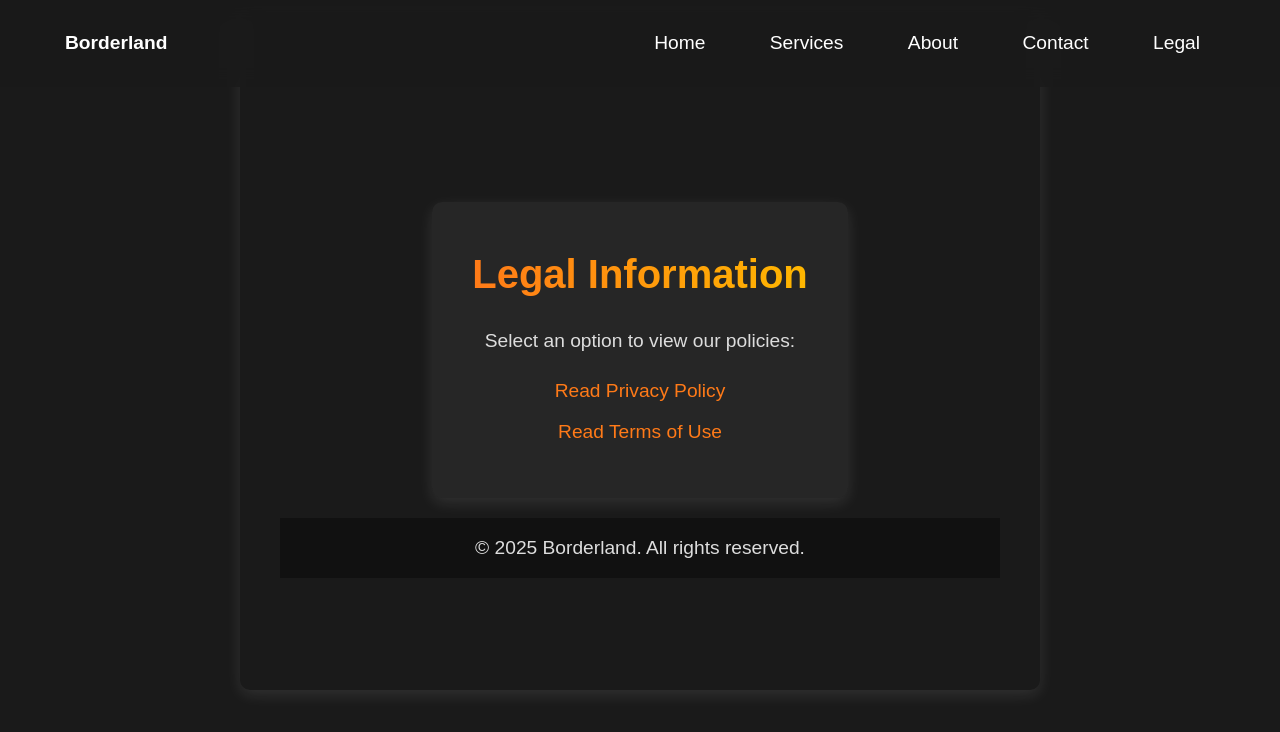
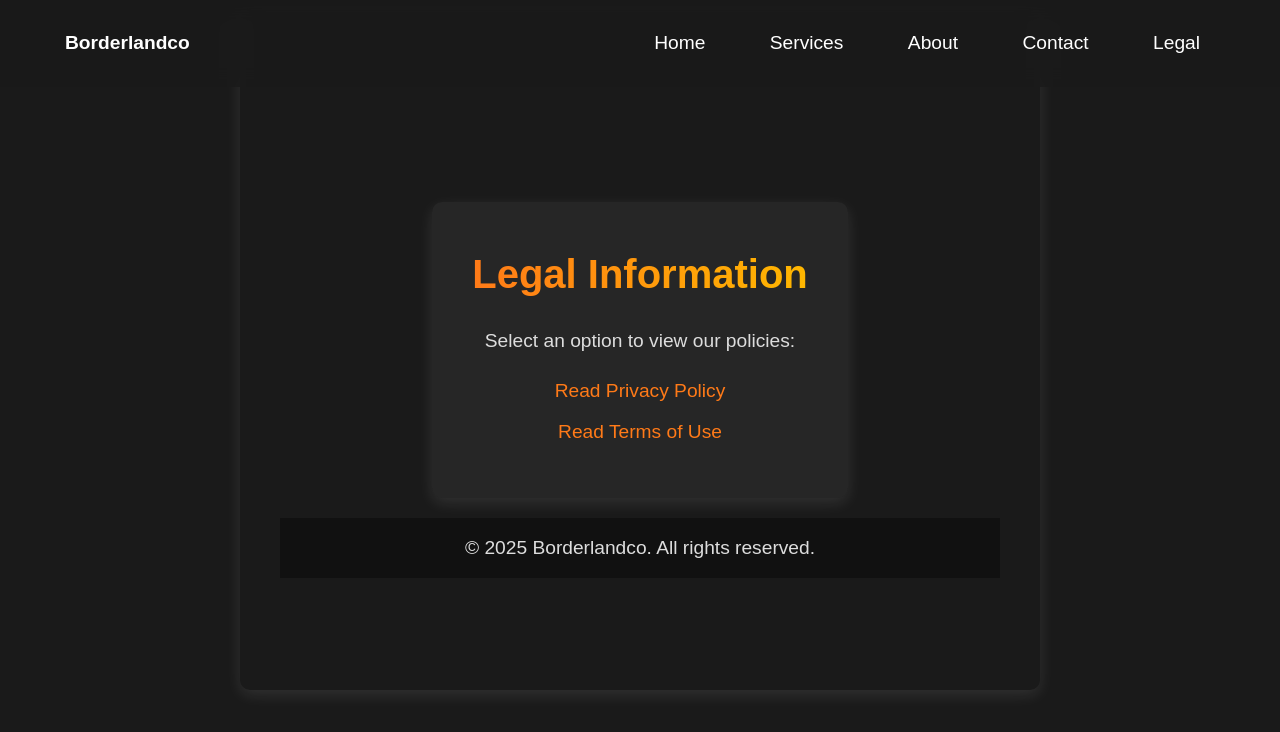
Before and after one commit to BorderlandCo/borderland-website, a website built with Vite: page legal.html in a window 1280 px wide. Built offline with nearby package versions, Linux system fonts and the light colour scheme.

Commit message:
Update legal.html
borderlandco

```diff
--- a/legal.html
+++ b/legal.html
@@ -3,13 +3,13 @@
 <head>
     <meta charset="UTF-8">
     <meta name="viewport" content="width=device-width, initial-scale=1.0">
-    <title>Legal – Borderland</title>
+    <title>Legal – Borderlandco</title>
     <link rel="stylesheet" href="src/styles.css">
 </head>
 
 <body class="legal-page">
     <header class="navbar">
-        <div class="logo"><a href="index.html">Borderland</a></div>
+        <div class="logo"><a href="index.html">Borderlandco</a></div>
         <nav>
             <a href="index.html">Home</a>
             <div class="dropdown">
@@ -36,7 +36,7 @@
     </main>
 
     <footer>
-        <p>&copy; 2025 Borderland. All rights reserved.</p>
+        <p>&copy; 2025 Borderlandco. All rights reserved.</p>
     </footer>
 
     <script>
```
